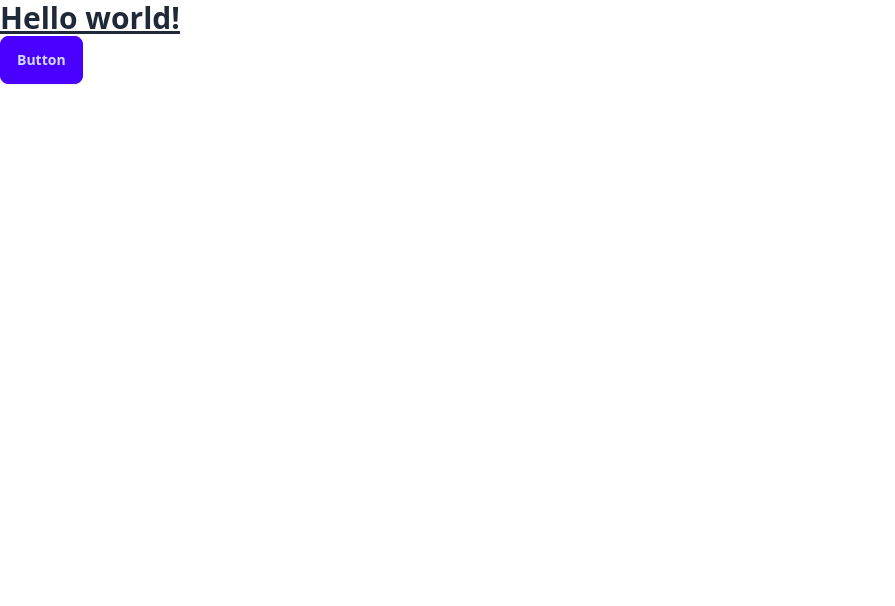
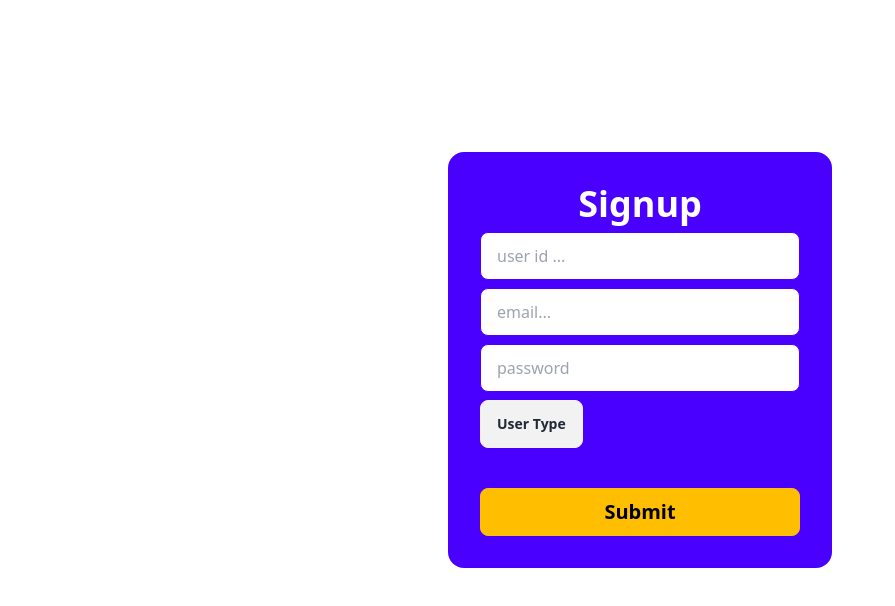
Before and after one commit to GokuxSS4/CRM_Frontend, a React (Vite) app: page / in a window 1280 px wide. Shown: the top 606 px of the page, without its empty margins (0-895 px from the left). Built offline with nearby package versions, Linux system fonts and the light colour scheme.

Commit message:
add an login and signup page

```diff
--- a/src/App.jsx
+++ b/src/App.jsx
@@ -1,11 +1,10 @@
 import "./App.css";
+import Signup from './pages/Signup';
 
 function App() {
   return (
     <>
-      <h1 className="text-3xl font-bold underline">Hello world!</h1>
-      <button className="btn btn-primary">Button</button>
-
+      <Signup/>
     </>
   );
 }
--- /dev/null
+++ b/src/pages/Login.jsx
@@ -0,0 +1,23 @@
+export default function Login() {
+    return (
+        <div className="flex justify-center items-center h-[90vh]">
+            <div className="card w-96 bg-primary text-primary-content">
+                <div className="card-body flex flex-col items-center">
+                    <div className="w-full flex justify-center">
+                        <h2 className="card-title text-4xl text-white">Login</h2>
+                    </div>
+                    <div className="w-full">
+                        <input autoComplete="one-time-code"  type="text" placeholder="user id ..." className="input text-white input-bordered input-primary w-full max-w-xs" />
+                    </div>
+                    <div className="w-full">
+                        <input autoComplete="one-time-code"  type="password" placeholder="password" className="input text-white input-bordered input-primary w-full max-w-xs" />
+                    </div>
+                    <div className="w-full card-actions mt-4">
+                        <button className="btn btn-warning w-full font-bold text-xl">Submit</button>
+                    </div>
+                </div>
+            </div>
+        </div>
+
+    )
+}
--- /dev/null
+++ b/src/pages/Signup.jsx
@@ -0,0 +1,33 @@
+export default function Signup() {
+    return (
+        <div className="flex justify-center items-center h-[90vh]">
+            <div className="card w-96 bg-primary text-primary-content">
+                <div className="card-body flex flex-col items-center">
+                    <div className="w-full flex justify-center">
+                        <h2 className="card-title text-4xl text-white">Signup</h2>
+                    </div>
+                    <div className="w-full">
+                        <input autoComplete="one-time-code"  type="text" placeholder="user id ..." className="input text-white input-bordered input-primary w-full max-w-xs" />
+                    </div>
+                    <div className="w-full">
+                        <input autoComplete="one-time-code"  type="email" placeholder="email..." className="input text-white input-bordered input-primary w-full max-w-xs" />
+                    </div>
+                    <div className="w-full">
+                        <input autoComplete="one-time-code"  type="password" placeholder="password" className="input text-white input-bordered input-primary w-full max-w-xs" />
+                    </div>
+                    <details className="dropdown mb-4 w-full">
+                        <summary className="btn">User Type</summary>
+                        <ul className="p-2 shadow menu dropdown-content z-[1] bg-base-100 text-white rounded-box w-52">
+                            <li><a>Customer</a></li>
+                            <li><a>Engineer</a></li>
+                        </ul>
+                    </details>
+                    <div className="w-full card-actions mt-4">
+                        <button className="btn btn-warning w-full font-bold text-xl">Submit</button>
+                    </div>
+                </div>
+            </div>
+        </div>
+
+    )
+}
```
